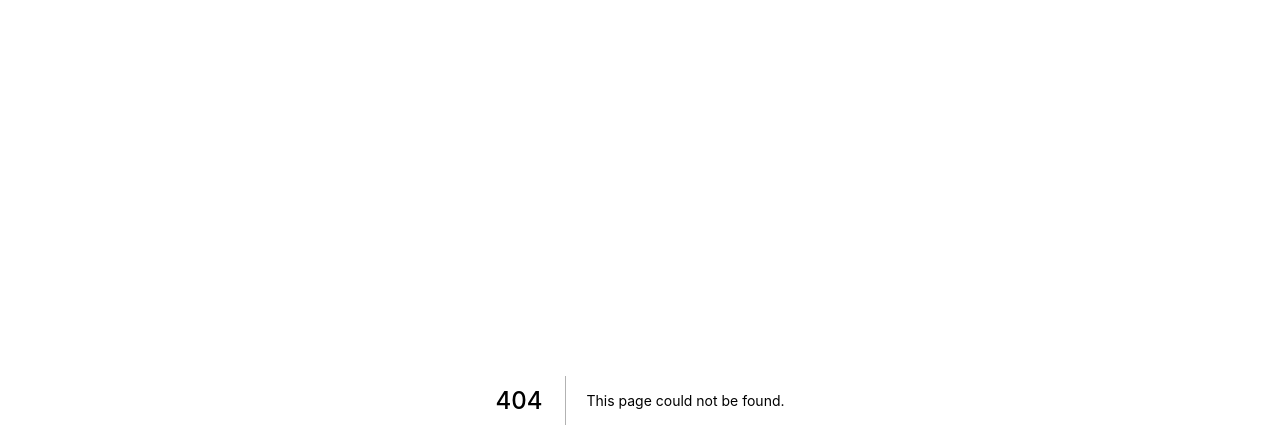
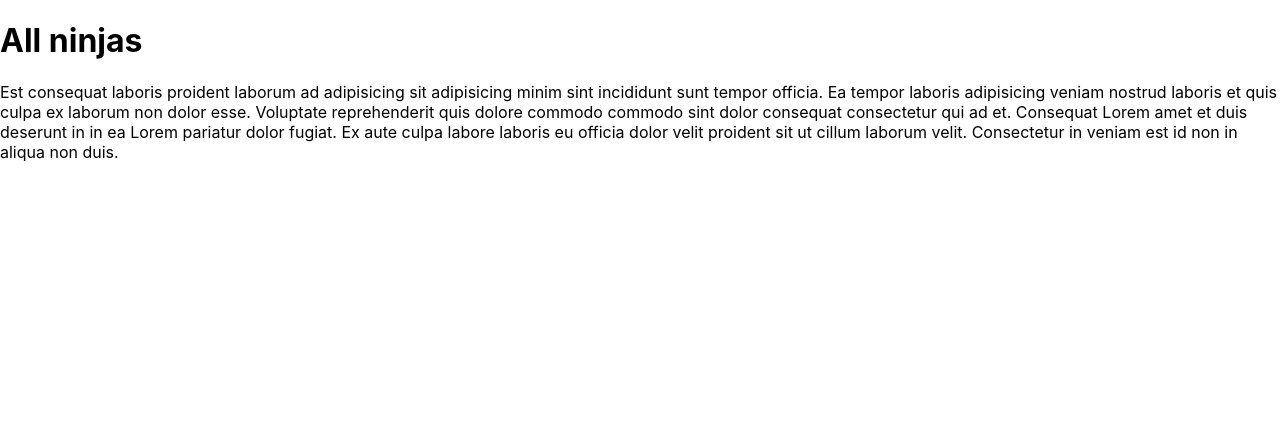
Before and after one commit to MaziyarParsi/next-js-test, a Next.js app: page /ninjas in a window 1280 px wide. Before the commit this address had no page. Shown: the top 448 px of the page. Built offline with nearby package versions, Linux system fonts and the light colour scheme.

Commit message:
add-components

```diff
--- /dev/null
+++ b/pages/ninjas/index.js
@@ -0,0 +1,19 @@
+const index = () => {
+	return (
+		<div>
+			<h1>All ninjas</h1>
+			<p>
+				Est consequat laboris proident laborum ad adipisicing sit
+				adipisicing minim sint incididunt sunt tempor officia. Ea tempor
+				laboris adipisicing veniam nostrud laboris et quis culpa ex laborum
+				non dolor esse. Voluptate reprehenderit quis dolore commodo commodo
+				sint dolor consequat consectetur qui ad et. Consequat Lorem amet et
+				duis deserunt in in ea Lorem pariatur dolor fugiat. Ex aute culpa
+				labore laboris eu officia dolor velit proident sit ut cillum laborum
+				velit. Consectetur in veniam est id non in aliqua non duis.
+			</p>
+		</div>
+	)
+}
+
+export default index
```
Also changed, not shown: Components/Footer.jsx (added, +11 -0 lines), Components/Navbar.jsx (added, +16 -0 lines), pages/index.js (+5 -3 lines), pages/ninjas/test.js (deleted, +0 -9 lines), pages/about/index.js (renamed from pages/about.js).
